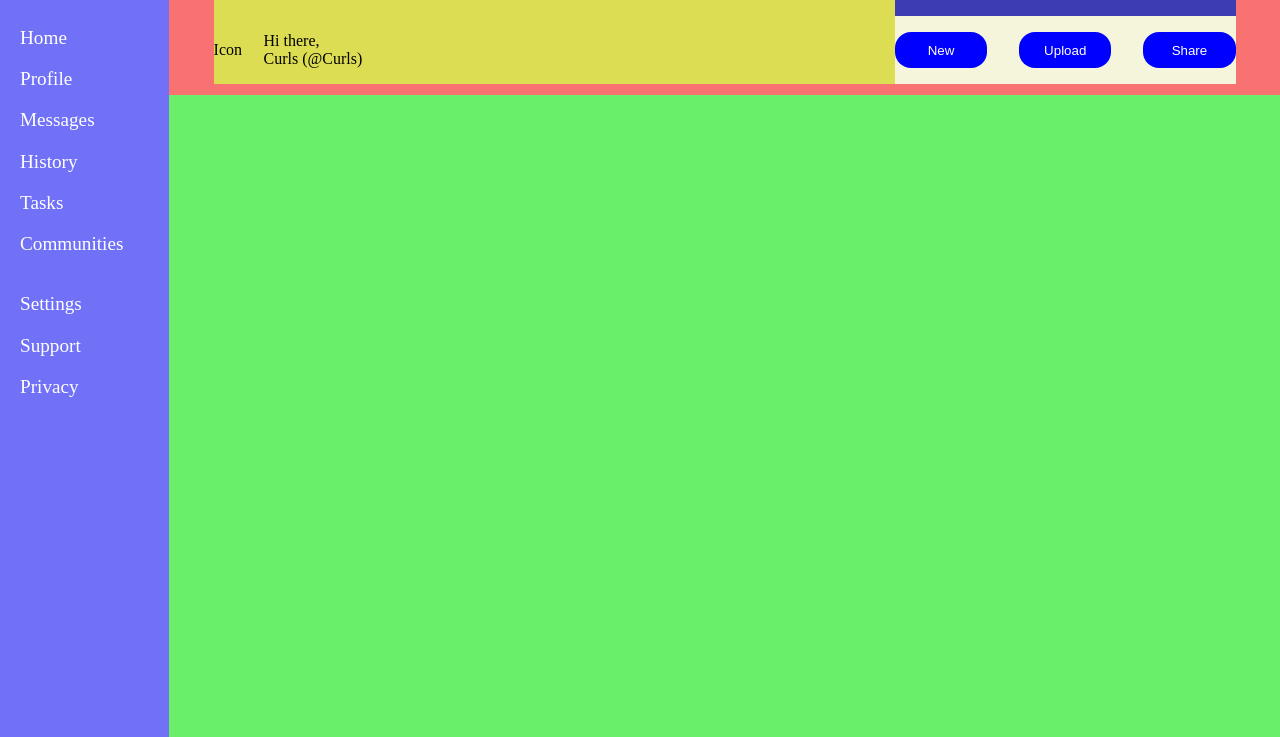
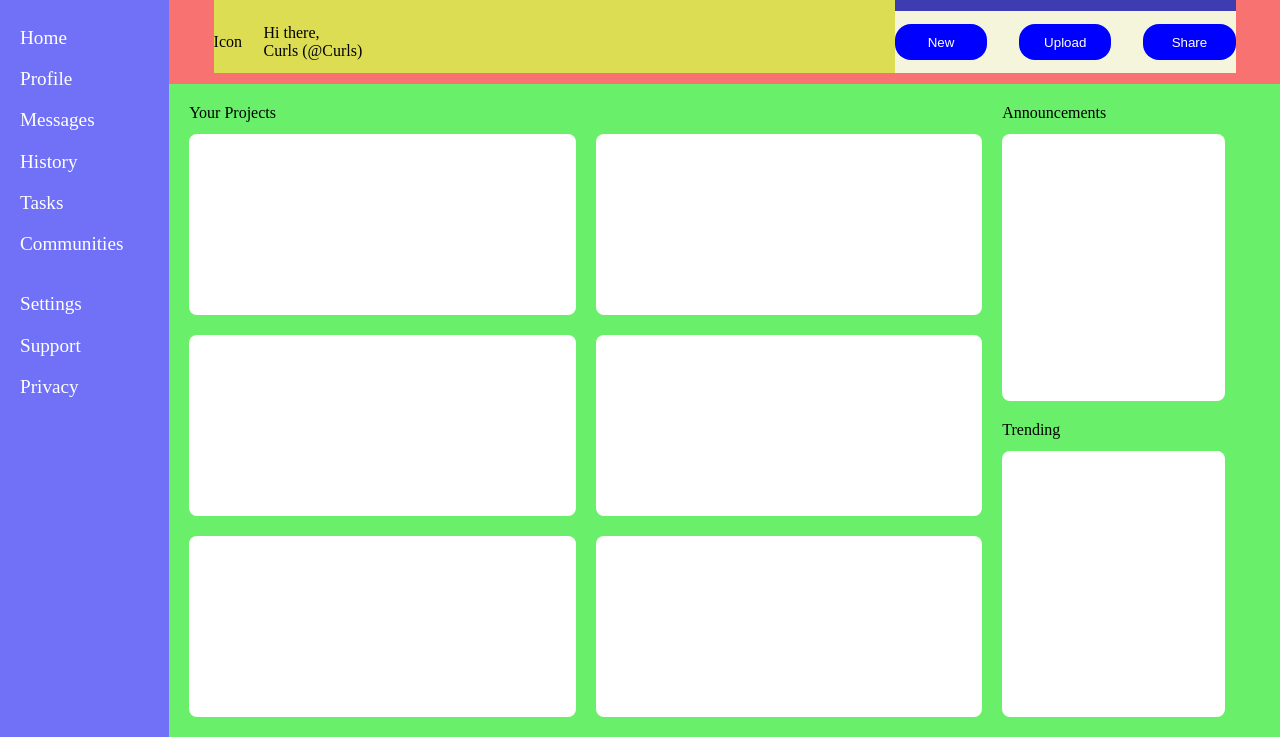
Before and after one commit to curlscodes/admin-dashboard, a plain HTML site: page index.html in a window 1280 px wide. Shown: the part 63-800 px from the top of the page. Drawn offline with Linux system fonts and the light colour scheme.

Commit message:
layout main content grids

```diff
--- a/index.html
+++ b/index.html
@@ -78,7 +78,22 @@
 
     </div>
     <div id="main-content">
-
+        <div id="projects-container">
+            <div>Your Projects</div>
+            <div></div>
+            <div class="projects"></div>
+            <div class="projects"></div>
+            <div class="projects"></div>
+            <div class="projects"></div>
+            <div class="projects"></div>
+            <div class="projects"></div>
+        </div>
+        <div id="not-project-container">
+            <div>Announcements</div>
+            <div id="announcements-container"></div>
+            <div>Trending</div>
+            <div id="trending-container"></div>
+        </div>
     </div>
 </body>
 </html>
--- a/style.css
+++ b/style.css
@@ -97,3 +97,35 @@ button {
     color: white;
     background-color: blue;
 }
+
+#main-content {
+    display: grid;
+    grid-template-columns: 3fr 1fr;
+}
+
+#projects-container {
+    padding: 20px;
+    display: grid;
+    grid-template-rows: 10px 1fr 1fr 1fr;
+    grid-template-columns: 1fr 1fr;
+    gap: 20px;
+}
+
+.projects {
+    background-color: white;
+    border-radius: 8px;
+}
+
+#not-project-container {
+    padding-top: 20px;
+    padding-bottom: 20px;
+    padding-right: 55px;
+    display: grid;
+    row-gap: 20px;
+    grid-template-rows: 10px 1fr 10px 1fr;
+}
+
+#announcements-container, #trending-container {
+    background-color: white;
+    border-radius: 8px;
+}
```
